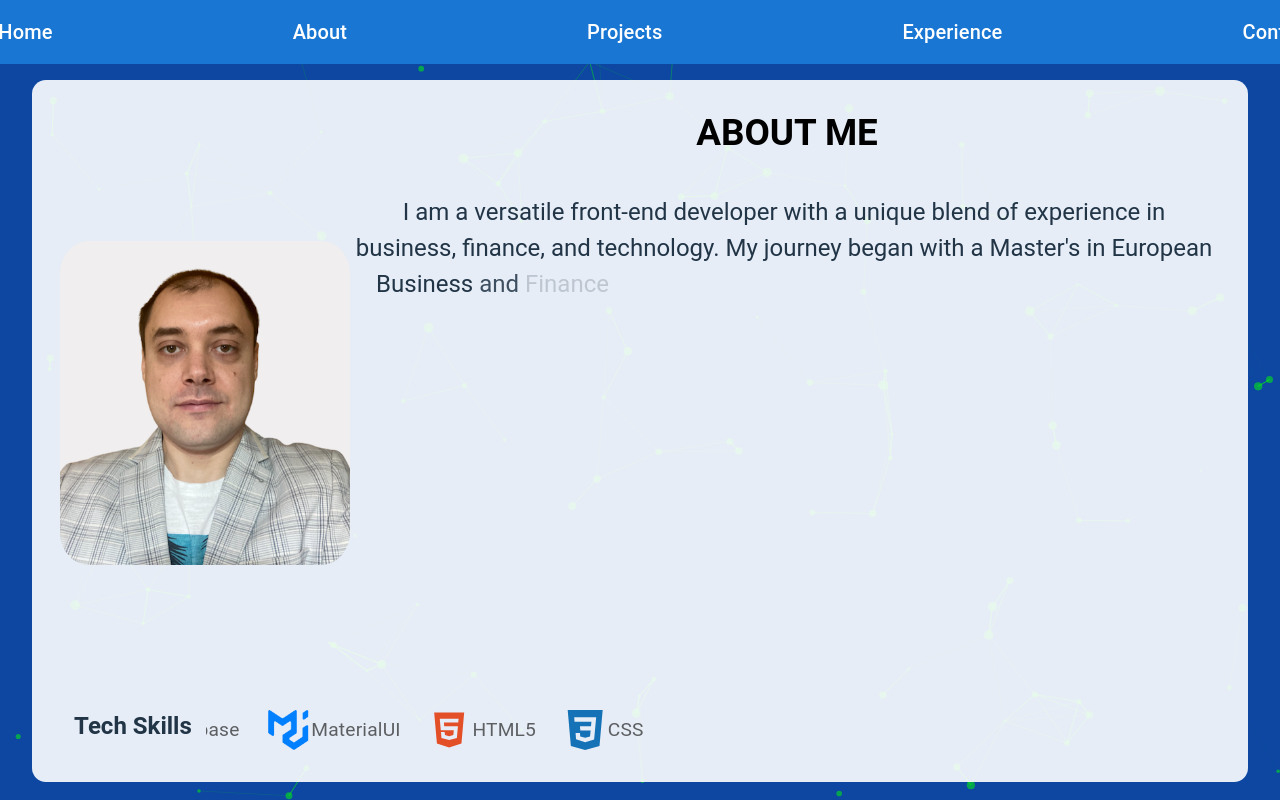
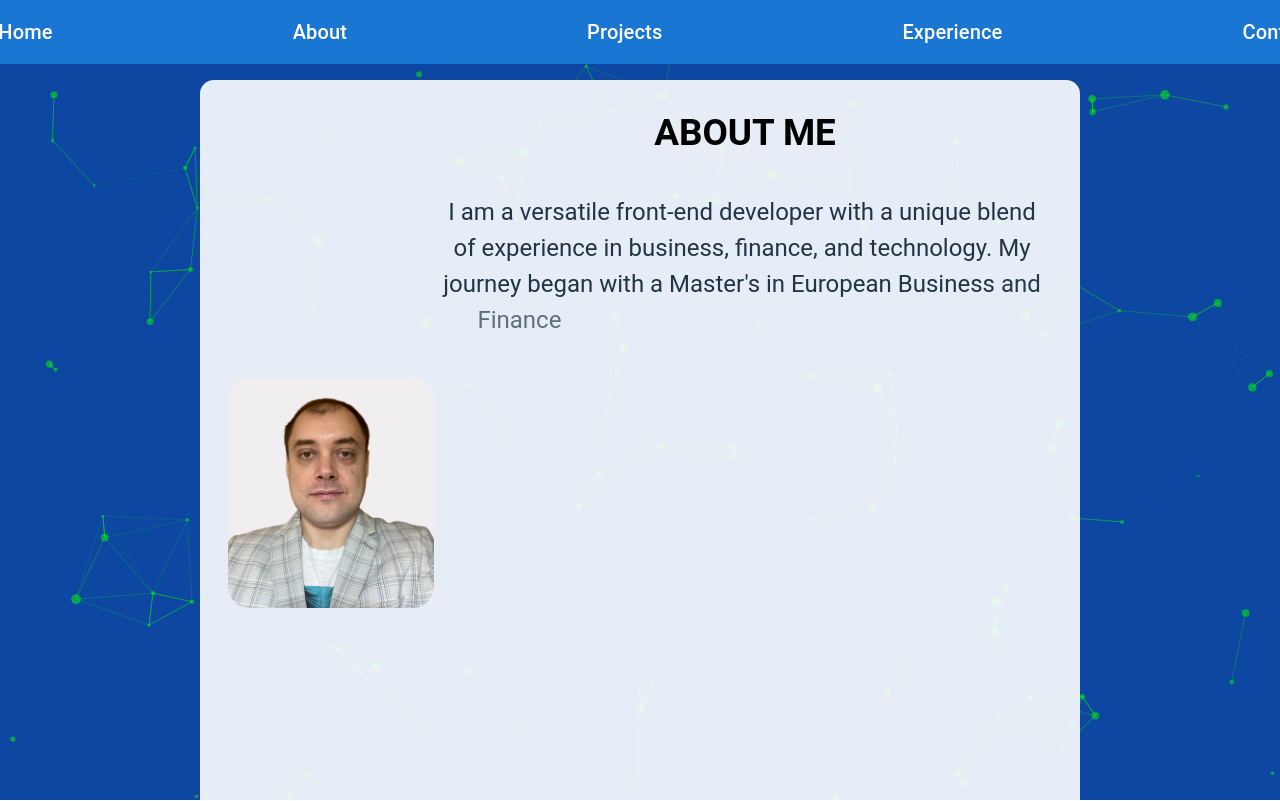
Before and after one commit to todor-savov/personal-portfolio, a React (Vite) app in the folder personal-portfolio/: page /about in a window 1280 px wide. Shown: the top 801 px of the page. Built offline with nearby package versions, Linux system fonts and the light colour scheme.

Commit message:
Improve responsiveness for main-container in About.css by specifying max-width

```diff
--- a/personal-portfolio/src/components/About/About.css
+++ b/personal-portfolio/src/components/About/About.css
@@ -5,6 +5,7 @@
     border-radius: 14px;
     background-color: rgba(255, 255, 255, 0.9);
     padding: 1.5rem;
+    max-width: 70vw;
 }
 
 .first-container {
@@ -182,6 +183,10 @@
    Device-specific queries were tested but did not work due to resolution/DPR mismatch. */
 
 @media (min-width: 1025px) {
+    .main-container {
+        max-width: 65vw;
+    }
+
     .first-container {
         flex-direction: row;
     }
```
